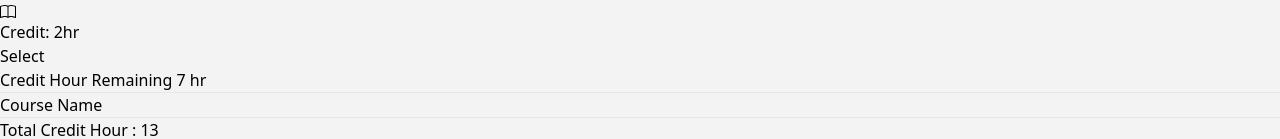
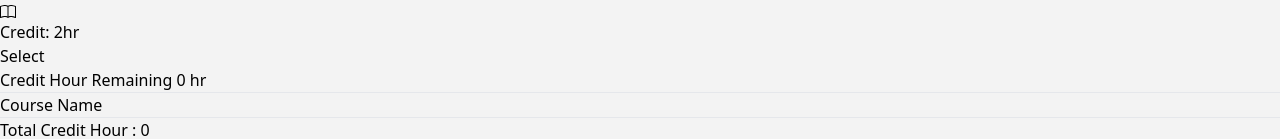
Before and after one commit to Kasfia-Mostafa-S/Course-Registration, a React (Vite) app in the folder course-registration/: page / in a window 1280 px wide. Shown: the part 4024-4163 px from the top of the page. Built offline with nearby package versions, Linux system fonts and the light colour scheme.

Commit message:
Credit hour and remainging hours option has been added

```diff
--- a/course-registration/src/Components/Cart.jsx
+++ b/course-registration/src/Components/Cart.jsx
@@ -1,12 +1,12 @@
 /* eslint-disable react/prop-types */
 import React from "react";
 
-const Cart = ({ selectedCourses }) => {
+const Cart = ({ selectedCourses,remainingHours,totalHours }) => {
   return (
     <div>
       <div className="h-fit w-80 bg-white rounded-lg p-4">
         <p className="pb-4 text-blue-600 font-bold">
-          Credit Hour Remaining 7 hr
+          Credit Hour Remaining {remainingHours} hr
         </p>
         <hr />
         <h1 className="mt-4 mb-4 font-bold">Course Name</h1>
@@ -16,7 +16,7 @@ const Cart = ({ selectedCourses }) => {
           </li>
         ))}
         <hr />
-        <p className="mt-4 font-semibold">Total Credit Hour : 13</p>
+        <p className="mt-4 font-semibold">Total Credit Hour : {totalHours}</p>
       </div>
     </div>
   );
--- a/course-registration/src/Components/Course.jsx
+++ b/course-registration/src/Components/Course.jsx
@@ -7,6 +7,8 @@ import Cart from "./Cart";
 const Course = () => {
   const [courses, setCourses] = useState([]);
   const [selectedCourses, setSelectedCourses] = useState([]);
+  const [remainingHours, setRemainingHours] = useState(0);
+  const [totalHours, setTotalHours] = useState(0);
 
   useEffect(() => {
     fetch("./course.json")
@@ -19,9 +21,21 @@ const Course = () => {
   const handleCourse = (course) => {
     const isExist = selectedCourses.find((item) => item.id === course.id);
 
+    let hours = 20
+    let count = course.credit_hour;
+
     if (isExist) {
      return toast.error("Course Have Been Already Selected");
     } else {
+
+       selectedCourses.forEach(item =>{
+        count = count + item.credit_hour;
+       })
+
+const totalRemaining = hours - count;
+setTotalHours(count)
+setRemainingHours(totalRemaining)
+
       setSelectedCourses([...selectedCourses, course]);
     }
   };
@@ -61,7 +75,11 @@ const Course = () => {
           ))}
         </div>
 
-        <Cart selectedCourses={selectedCourses}></Cart>
+        <Cart
+        selectedCourses={selectedCourses}
+        remainingHours={remainingHours}
+        totalHours={totalHours}
+        ></Cart>
       </div>
     </div>
   );
```
